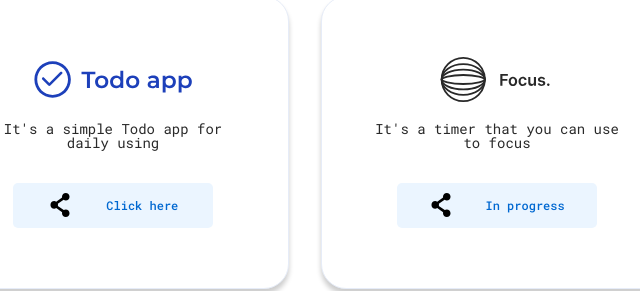
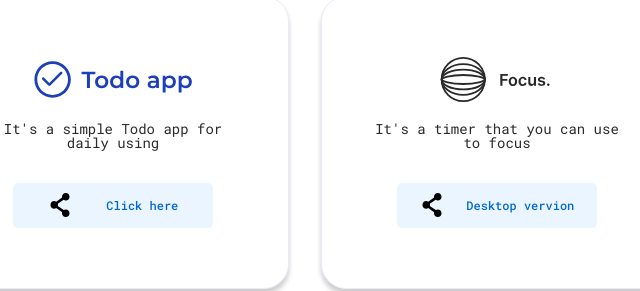
Before and after one commit to edolynna/elviradolynna, a plain HTML site: page index.html in a window 1280 px wide. Shown: the part 2913-3204 px from the top of the page, 533-1173 px from the left. Drawn offline with nearby package versions, Linux system fonts and the light colour scheme.

Commit message:
updated project link

```diff
--- a/index.html
+++ b/index.html
@@ -196,9 +196,9 @@
         <div class="projects-section__description">
           <p>It's a timer that you can use to focus</p>
         </div>
-        <a class="projects-section__link" href="#" target="_blank">
+        <a class="projects-section__link" href="https://edolynna.github.io/focus-app/" target="_blank">
           <img src="images/share.svg" alt="Share">
-          In progress
+          Desktop vervion
         </a>
       </div>
     </div>
```
Also changed, not shown: 2 other files.
